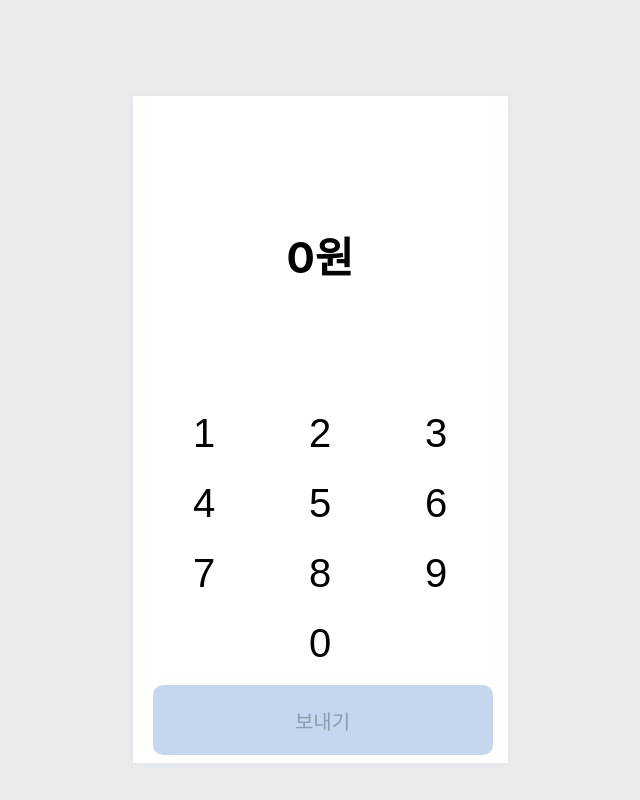
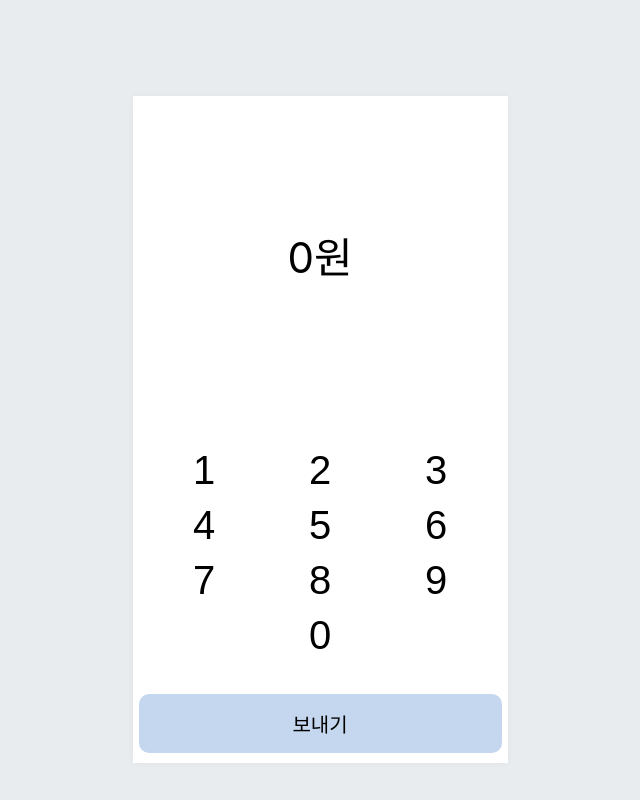
Before and after one commit to yunred/remittance-project, a React (Create React App) app: page / in a window 1280 px wide. Shown: the whole page, without its empty margins (320-960 px from the left). Built offline with nearby package versions, Linux system fonts and the light colour scheme.

Commit message:
style: Modify styled component

```diff
--- a/src/common/Back.js
+++ b/src/common/Back.js
@@ -35,6 +35,10 @@ const SendMoney = styled.div`
   margin : 0 auto;
   padding: 0 40px 0 0;
 
+  h4{
+    font-weight: 600;
+  }
+
   ${props =>
     props.isMarked ||
     css`
--- a/src/common/ButtonStyle.js
+++ b/src/common/ButtonStyle.js
@@ -5,16 +5,18 @@ const StyledButton = styled.button`
   display: inline-flex;
   outline: none;
   border: none;
-  color: 'black';
+  color: black;
   cursor: pointer;
   align-items : center;
   justify-content: center;
   margin : 0 auto;
+  padding : 10px;
 
   /* 크기 */
   width: 100px;
-  height: 70px;
+  height: 55px;
   font-size: 40px;
+  font-weight: normal;
 
   /* 색상 */
   background: none;
@@ -47,8 +49,12 @@ const StyledButton = styled.button`
   ${props =>
     props.Send &&
     css`
+      position: absolute;
+      width: 363px;
+      height: 59px;
+      left: 6px;
+      top: 598px;
       font-size: 20px;
-      width : 340px;
       border-radius : 10px;
       color: ${props=>props.disabled? 'none' : 'white'};
       background : ${props=>props.disabled? '#C5D7EE' : '#588DF2'};
--- a/src/common/PersonList.js
+++ b/src/common/PersonList.js
@@ -2,11 +2,10 @@ import React, { useEffect, useState } from 'react';
 import { withRouter } from 'react-router-dom'
 import styled from 'styled-components';
 import axios from 'axios';
-import { useDispatch, useSelector } from 'react-redux';
+import { useDispatch } from 'react-redux';
 import {depositAccount} from '../modules/account';
 
 const ListBlock = styled.div`
-  height: 100vh;
   display: flex;
   flex-direction: column;
   background: none;
@@ -19,6 +18,7 @@ const PersonButton = styled.button`
   flex-direction: row;
   background: none;
   border: none;
+  margin: 1px 0;
   &:active {
     background: #F5FFFA;
   }
@@ -42,7 +42,7 @@ const Circle = styled.div`
 
 `;
 
-const AccountImfo= styled.div`
+const AccountInfo= styled.div`
   height: 50px;
   background: none;
   text-align: left;
@@ -102,10 +102,10 @@ function PersonList( {history} ){
       {persons.map((person, index) => {
         return <PersonButton key = {person._id} onClick= {()=>selectBtn(persons[index])}>
           <Circle><img src={person.bankImageUrl}/></Circle>
-          <AccountImfo>
+          <AccountInfo>
             <p className="c1">{person.accountHolder}</p>
             <p className="c2">{person.bankName} {person.accountNumber}</p>
-          </AccountImfo>
+          </AccountInfo>
         </PersonButton>
       })}
     </ListBlock>
--- a/src/common/Template.js
+++ b/src/common/Template.js
@@ -2,19 +2,15 @@ import React from 'react';
 import styled from 'styled-components';
 
 const TemplateBlock = styled.div`
+  position: relative;
   width: 375px;
   height: 667px;
 
-  position: relative; /* 추후 박스 하단에 추가 버튼을 위치시키기 위한 설정 */
-  background: white;
+  background: #FFFFFF;
   box-shadow: 0 0 8px 0 rgba(0, 0, 0, 0.04);
 
   margin: 0 auto; /* 페이지 중앙에 나타나도록 설정 */
-
   margin-top: 96px;
-  margin-bottom: 32px;
-  display: flex;
-  flex-direction: column;
 `;
 
 function Template({ children }) {
--- a/src/components/Deposit.js
+++ b/src/components/Deposit.js
@@ -1,15 +1,16 @@
 import React, { useEffect, useState } from 'react';
-import {useLocation} from "react-router";
 import styled from 'styled-components';
 import axios from 'axios';
 import Template from '../common/Template';
 import Back from '../common/Back';
 import Button from '../common/ButtonStyle';
 import check from '../check.png';
-import {useSelector} from 'react-redux';
+import { useSelector } from 'react-redux';
+import { useDispatch } from 'react-redux';
+import { withdrawalAccount } from '../modules/account';
 
 const DepositBlock = styled.div`
-  height: 55vh;
+  height: 62vh;
   display: flex;
   flex-direction: column;
   justify-content: space-between;
@@ -61,10 +62,11 @@ const RecipientCircle = styled.div`
 const SenderBlock = styled.div`
   display: flex;
   flex-direction: column;
+  justify-content: flex-end;
   padding: 12px;
 `;
 
-const PersonBlock = styled.button`
+const PersonButton = styled.button`
   height: 70px;
   display: flex;
   flex-direction: row;
@@ -132,6 +134,7 @@ function Deposit( {history} ){
   const [accounts, setAccounts] = useState(null);
   const [loading, setLoading] = useState(false);
   const [error, setError] = useState(null);
+  const dispatch = useDispatch();
 
   const money = useSelector((state)=> state.amount.money);
   const depositPerson = useSelector((state)=> state.account.deposit);
@@ -162,7 +165,8 @@ function Deposit( {history} ){
   if (error) return <div>에러 발생</div>;
   if (!accounts) return null;
 
-  const resultBtn = () =>{
+  const ResultBtn = () =>{
+    dispatch(withdrawalAccount(accounts[checked]));
     alert(`
     보낼 사람: ${depositPerson.accountHolder}
     보낼 계좌번호: ${depositPerson.accountNumber}
@@ -188,20 +192,20 @@ function Deposit( {history} ){
     <SenderBlock>
       <p className="num">출금 계좌</p>
       {accounts.map((account, index) => {
-        return <PersonBlock key = {account._id} onClick= {()=>setChecked(index)}>
+        return <PersonButton key = {account._id} onClick= {()=>setChecked(index)}>
           <Circle><img src={account.bankImageUrl}/></Circle>
           <AccountInfo>
             <p className="c1">{account.accountName}</p>
             <p className="c2">{account.accountBalance}</p>
           </AccountInfo>
           <Check index={index} checked={checked}><img src={check} alt='check'/></Check>
-        </PersonBlock>
+        </PersonButton>
       })}
     </SenderBlock>
     </DepositBlock>
 
 
-    <Button onClick={()=>resultBtn()} Send = {true}>보내기</Button>
+    <Button onClick={()=>ResultBtn()} Send = {true}>보내기</Button>
     </Template>
     </>
   )
--- a/src/components/List.js
+++ b/src/components/List.js
@@ -1,5 +1,4 @@
 import React from 'react';
-import {useLocation} from "react-router";
 import Template from '../common/Template';
 import Back from '../common/Back';
 import PersonList from '../common/PersonList';
--- a/src/components/Money.js
+++ b/src/components/Money.js
@@ -16,11 +16,13 @@ const MoneyBlock = styled.div`
 
   h1{
     font-size: 42px;
+    font-weight: normal;
   }
   .less {
     visibility: hidden;
   }
   .excess{
+    font-weight: normal;
     visibility: visible;
     color: gray;
   }
@@ -28,7 +30,7 @@ const MoneyBlock = styled.div`
 
 const ButtonBlock = styled.div`
   text-align: center;
-  padding-top: 10px;
+  padding-top: 54px;
   padding-left: 20px;
   padding-right: 20px;
   padding-bottom: 20px;
--- a/src/modules/account.js
+++ b/src/modules/account.js
@@ -4,7 +4,7 @@ const WITHDRAWAL_ACCOUNT = ' account/WITHDRAWAL_ACCOUNT';
 
 //액션 생성함수, export로 내보내기
 export const depositAccount = data => ({type: DEPOSIT_ACCOUNT, data});
-export const WithdrawalAccount = data => ({type: WITHDRAWAL_ACCOUNT, data});
+export const withdrawalAccount = data => ({type: WITHDRAWAL_ACCOUNT, data});
 
 
 const initialState = {
```
Also changed, not shown: src/common/api.js (+33 -0 lines).
